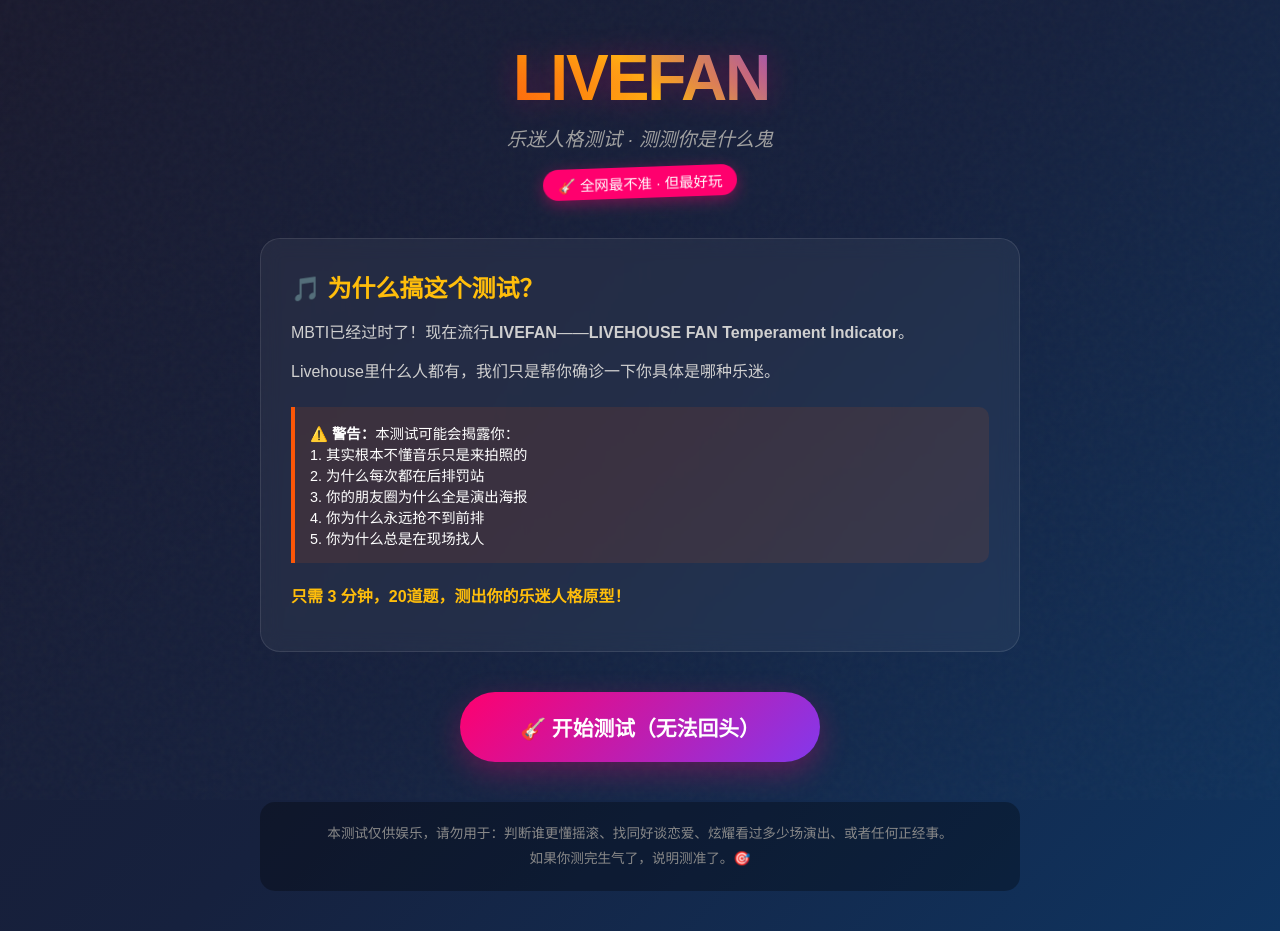
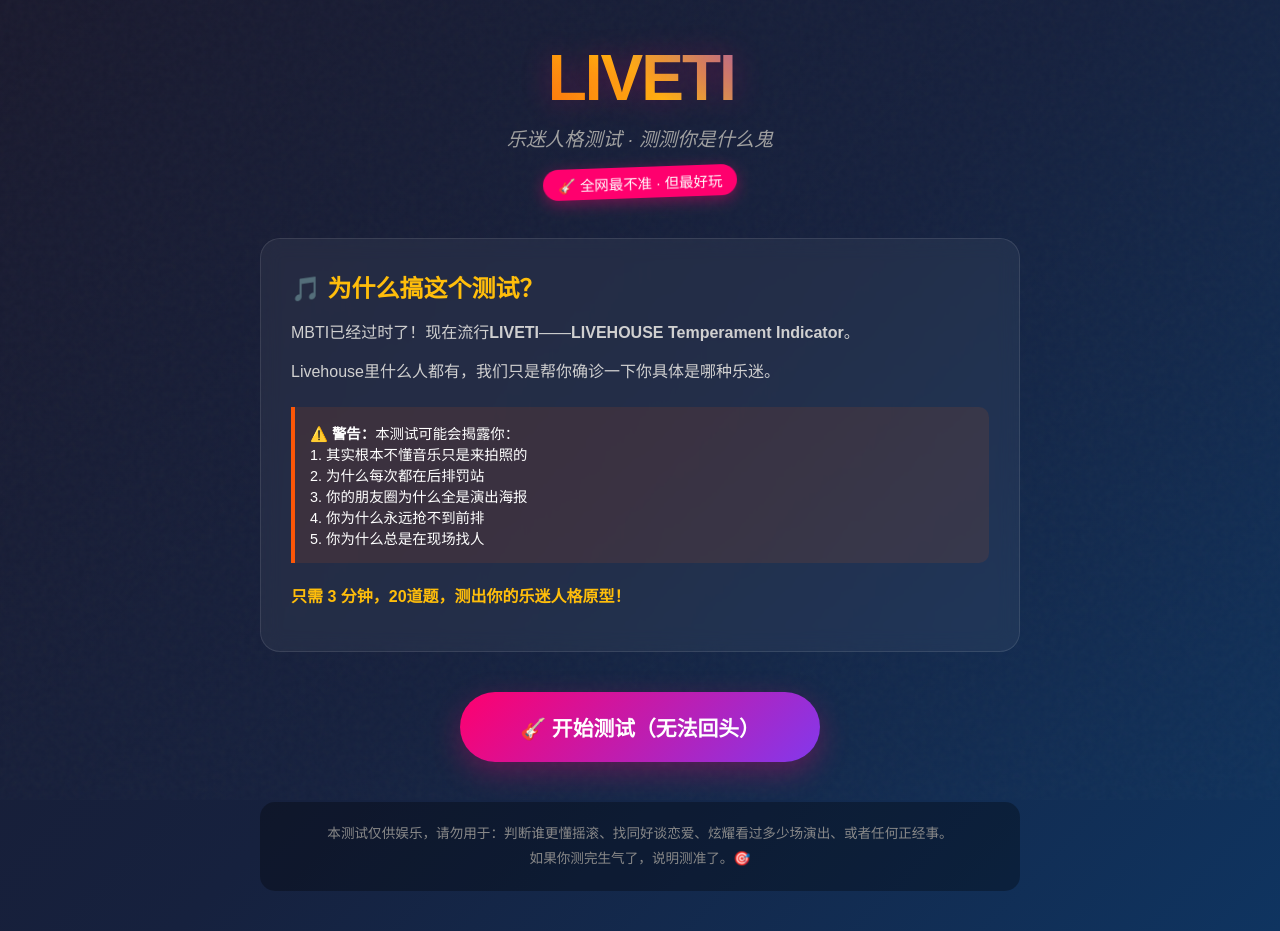
Before and after one commit to jiaodaxian/livehouseti, a plain HTML site: page index.html in a window 1280 px wide. Drawn offline with Linux system fonts and the light colour scheme.

Commit message:
Update index.html

```diff
--- a/index.html
+++ b/index.html
@@ -3,7 +3,7 @@
 <head>
     <meta charset="UTF-8">
     <meta name="viewport" content="width=device-width, initial-scale=1.0">
-    <title>LIVEFAN 乐迷人格测试 - 测测你是什么鬼</title>
+    <title>LIVETI 乐迷人格测试 - 测测你是什么鬼</title>
     <style>
         * {
             margin: 0;
@@ -388,14 +388,14 @@
         <!-- 首页 -->
         <div id="landing" class="landing">
             <div class="header">
-                <div class="logo">LIVEFAN</div>
+                <div class="logo">LIVETI</div>
                 <div class="subtitle">乐迷人格测试 · 测测你是什么鬼</div>
                 <div class="badge">🎸 全网最不准 · 但最好玩</div>
             </div>
 
             <div class="intro">
                 <h2>🎵 为什么搞这个测试？</h2>
-                <p>MBTI已经过时了！现在流行<strong>LIVEFAN</strong>——<strong>LIVEHOUSE FAN Temperament Indicator</strong>。</p>
+                <p>MBTI已经过时了！现在流行<strong>LIVETI</strong>——<strong>LIVEHOUSE Temperament Indicator</strong>。</p>
                 <p>Livehouse里什么人都有，我们只是帮你确诊一下你具体是哪种乐迷。</p>
 
                 <div class="warning">
```
